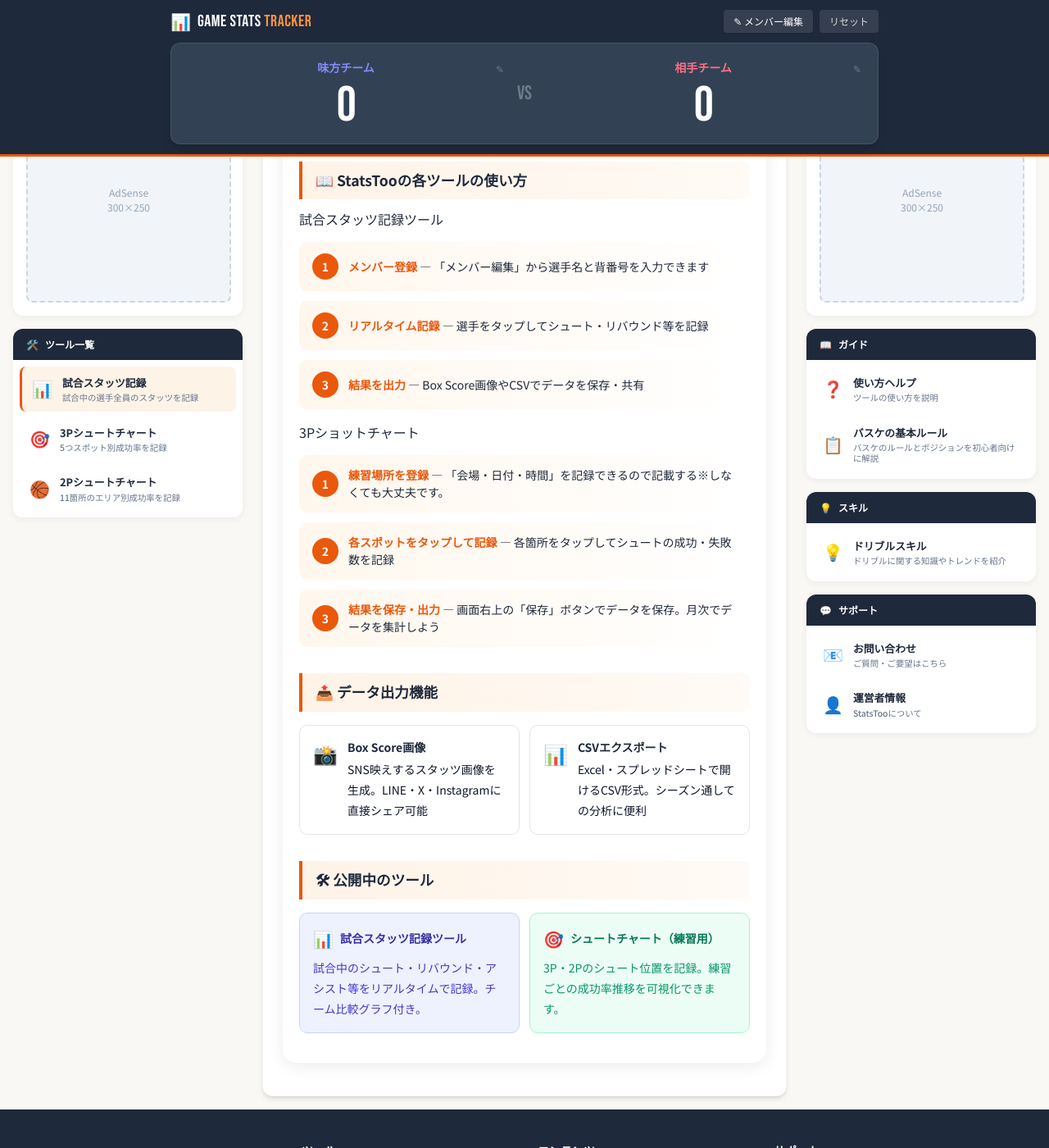
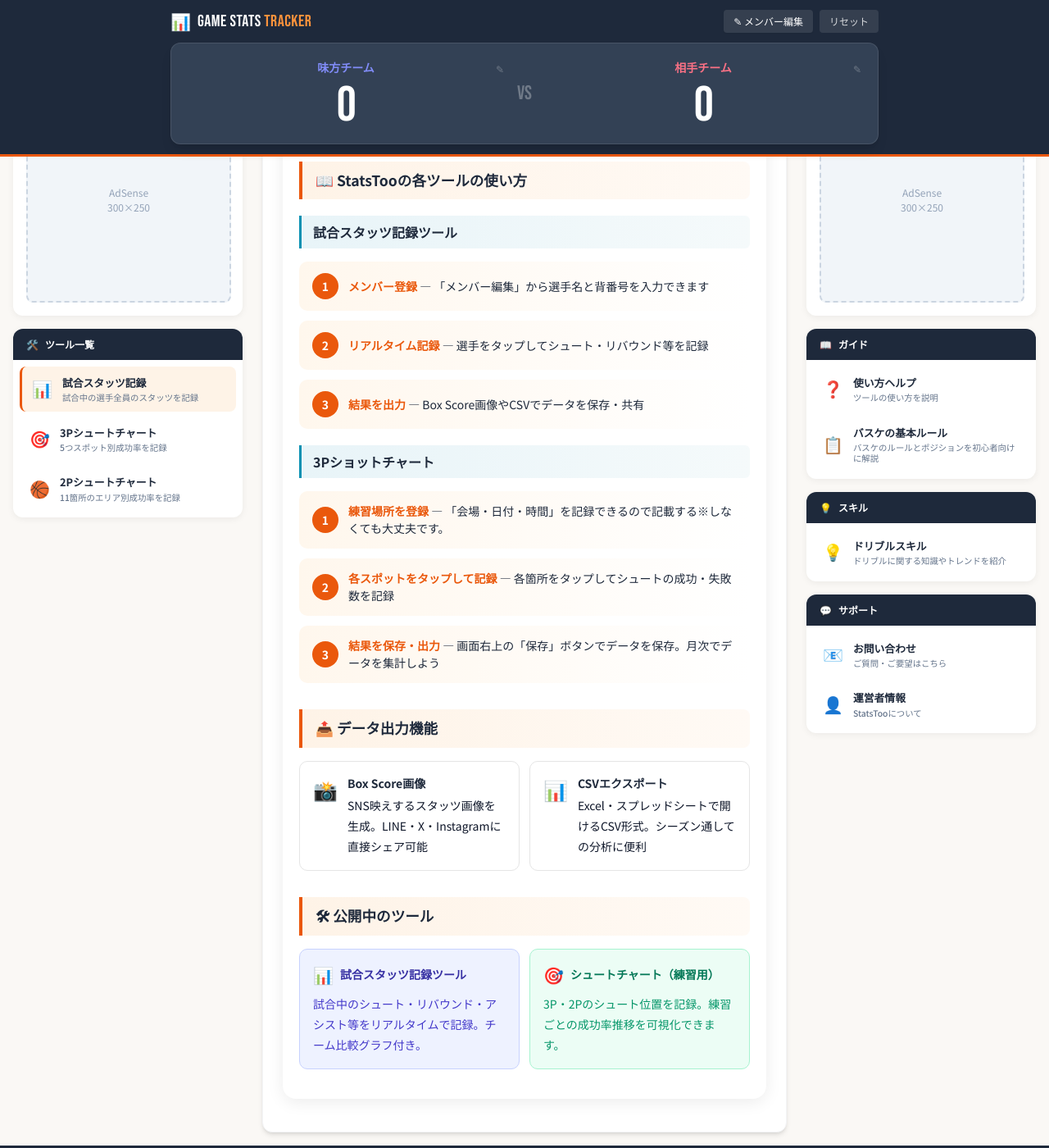
Before and after one commit to BSK-Ryo/statstoo, a Jekyll site: the page built from index.html, in a window 1280 px wide and 1400 px high, scrolled down 4284 px. Shown: the whole window at 82% size. Built offline with Jekyll 4.4.1, drawn with Linux system fonts in a browser that asks for light colours; nearby versions of some CDN libraries.

Commit message:
見出し調整

```diff
--- a/index.html
+++ b/index.html
@@ -169,6 +169,7 @@
         .article-block { margin-bottom: 2rem; }
         .article-block:last-child { margin-bottom: 0; }
         .article-block h2 { font-size: 1.1rem; font-weight: 700; color: #1e293b; margin-bottom: 0.75rem; display: flex; align-items: center; gap: 0.5rem; background: linear-gradient(90deg, #fef3e7 0%, #fffaf5 100%); padding: 0.625rem 1rem; border-left: 4px solid #EA580C; border-radius: 0 8px 8px 0; }
+        .article-block h3 { font-size: 1rem; font-weight: 700; color: #1e293b; margin: 1.25rem 0 0.75rem 0; display: flex; align-items: center; gap: 0.5rem; background: linear-gradient(90deg, #e8f4f8 0%, #f5fafb 100%); padding: 0.5rem 0.875rem; border-left: 3px solid #0891b2; border-radius: 0 6px 6px 0; }
         .article-block p { font-size: 0.875rem; color: #0f172a; line-height: 1.8; margin-bottom: 0.75rem; }
         .article-block p:last-child { margin-bottom: 0; }
         .article-list-check { list-style: none; padding: 0; margin: 1rem 0; }
@@ -302,10 +303,10 @@
         <!-- Charts Section -->
                 <section class="bg-white p-4 rounded-xl shadow-md border border-gray-100">
             <div class="flex justify-between items-center mb-4">
-                <h3 class="font-bold text-sm text-secondary flex items-center gap-2">
+                <h2 class="font-bold text-sm text-secondary flex items-center gap-2">
                     <span class="text-lg">📊</span>
                     <span class="font-display text-lg tracking-wide">TEAM COMPARISON</span>
-                </h3>
+                </h2>
                 <button onclick="app.generateComparisonImage()" class="text-xs bg-green-500 hover:bg-green-600 text-white px-3 py-2 rounded-lg font-bold shadow-sm transition flex items-center gap-1">
                     <span>📸</span> 画像生成
                 </button>
@@ -329,10 +330,10 @@
         <!-- Stats Table Section -->
         <section class="bg-white p-4 rounded-xl shadow-md border border-gray-100">
             <div class="flex justify-between items-center mb-3">
-                <h3 class="font-bold text-sm text-secondary flex items-center gap-2">
+                <h2 class="font-bold text-sm text-secondary flex items-center gap-2">
                     <span class="text-lg">📋</span>
                     <span class="font-display text-lg tracking-wide">BOX SCORE</span>
-                </h3>
+                </h2>
                 <div class="flex gap-2">
                     <button onclick="app.generateImage()" class="text-xs bg-green-500 hover:bg-green-600 text-white px-3 py-2 rounded-lg font-bold shadow-sm transition flex items-center gap-1">
                         <span>📸</span> 画像生成
@@ -392,11 +393,11 @@
 
         <!-- Stats Glossary Section -->
         <section class="bg-white p-4 md:p-6 rounded-xl shadow-md border border-gray-100">
-            <h3 class="font-bold text-sm text-secondary flex items-center gap-2 mb-4">
+            <h2 class="font-bold text-sm text-secondary flex items-center gap-2 mb-4">
                 <span class="text-lg">📖</span>
                 <span class="font-display text-lg tracking-wide">STATS GLOSSARY</span>
                 <span class="text-xs font-normal text-gray-400 ml-2">- 用語説明 -</span>
-            </h3>
+            </h2>
 
             <div class="grid grid-cols-1 md:grid-cols-2 gap-4">
 
@@ -582,9 +583,9 @@
 
             <!-- Additional Tips -->
             <div class="mt-6 p-4 bg-blue-50 rounded-lg border border-blue-100">
-                <h4 class="font-bold text-blue-800 text-sm mb-2 flex items-center gap-2">
+                <h3 class="font-bold text-blue-800 text-sm mb-2 flex items-center gap-2">
                     <span>💡</span> スタッツを見るときのポイント
-                </h4>
+                </h3>
                 <ul class="text-sm text-blue-700 space-y-1">
                     <li>• <strong>得点だけで判断しない：</strong>リバウンドやアシストも重要な貢献です</li>
                     <li>• <strong>成功率に注目：</strong>シュート本数が多くても成功率が低いと効率が悪い場合も</li>
```
